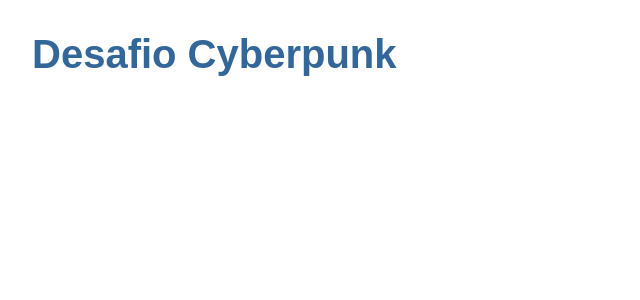
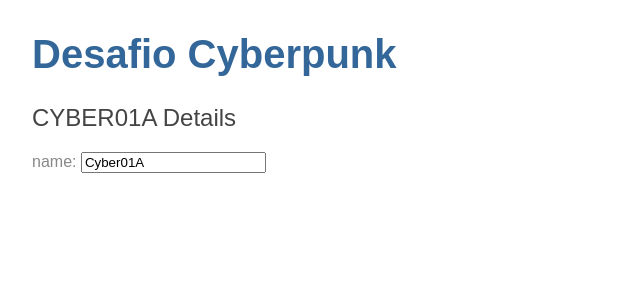
Before and after one commit to solutisfsw/desafio-cyberpunk, an Angular app: page / in a window 1280 px wide. Shown: the top 300 px of the page, without its empty margins (0-640 px from the left). Built offline with nearby package versions, Linux system fonts and the light colour scheme.

Commit message:
Creating the Edit of Clones

```diff
--- a/package.json
+++ b/package.json
@@ -22,6 +22,7 @@
     "@angular/platform-browser-dynamic": "^5.2.0",
     "@angular/router": "^5.2.0",
     "core-js": "^2.4.1",
+    "jshint": "^2.9.5",
     "rxjs": "^5.5.6",
     "zone.js": "^0.8.19"
   },
--- a/src/app/app.component.html
+++ b/src/app/app.component.html
@@ -1,2 +1,3 @@
 
 <h1>{{title}}</h1>
+<app-clones></app-clones>
--- a/src/app/app.module.ts
+++ b/src/app/app.module.ts
@@ -1,6 +1,6 @@
 import { BrowserModule } from '@angular/platform-browser';
 import { NgModule } from '@angular/core';
-
+import { FormsModule } from '@angular/forms'; // <-- NgModel lives here
 
 import { AppComponent } from './app.component';
 import { ClonesComponent } from './clones/clones.component';
@@ -12,7 +12,8 @@ import { ClonesComponent } from './clones/clones.component';
     ClonesComponent
   ],
   imports: [
-    BrowserModule
+    BrowserModule,
+    FormsModule
   ],
   providers: [],
   bootstrap: [AppComponent]
--- /dev/null
+++ b/src/app/clone.ts
@@ -0,0 +1,4 @@
+export class Clone {
+    id: number;
+    name: string;
+}
--- a/src/app/clones/clones.component.html
+++ b/src/app/clones/clones.component.html
@@ -1,3 +1,6 @@
-<p>
-  clones works!
-</p>
+<h2>{{ clone.name | uppercase }} Details</h2>
+<div>
+  <label>name:
+    <input [(ngModel)]="clone.name" placeholder="name">
+  </label>
+</div>
--- a/src/app/clones/clones.component.ts
+++ b/src/app/clones/clones.component.ts
@@ -1,12 +1,18 @@
 import { Component, OnInit } from '@angular/core';
+import { Clone } from '../clone';
 
 @Component({
   selector: 'app-clones',
   templateUrl: './clones.component.html',
   styleUrls: ['./clones.component.css']
 })
+
 export class ClonesComponent implements OnInit {
 
+  clone: Clone = {
+    id: 1,
+    name: 'Cyber01A'
+  }
   constructor() { }
 
   ngOnInit() {
```
Also changed, not shown: 1 other file (tests, documents, lock files or other folders).
